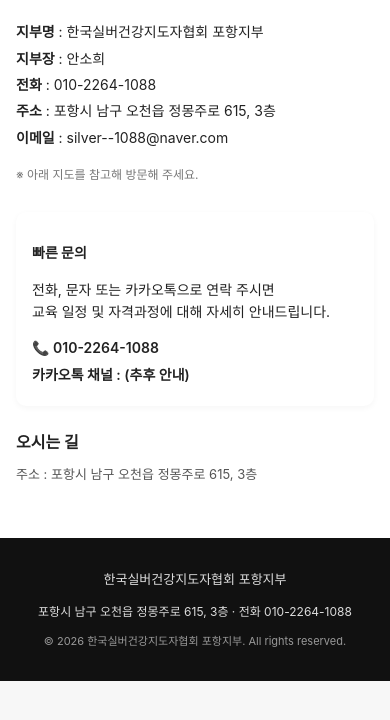
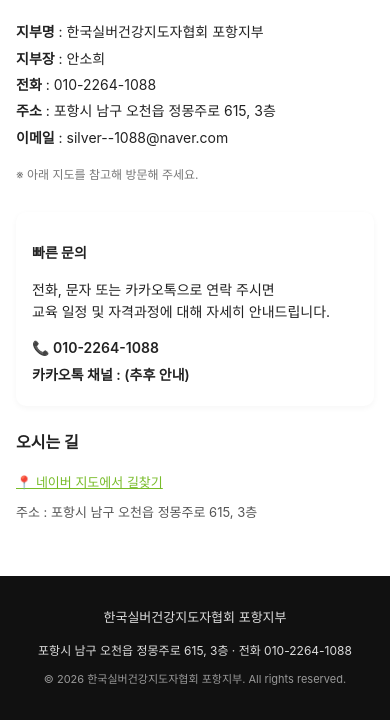
Before and after one commit to chltjddn1313/pohang-branch, a plain HTML site: page contact.html in a window 390 px wide. Shown: the part 244-964 px from the top of the page. Before the commit the page ends 925 px from the top, so only its background shows below. Drawn offline with Linux system fonts and the light colour scheme.

Commit message:
모바일 지도 수정

```diff
--- a/contact.html
+++ b/contact.html
@@ -71,10 +71,21 @@
             ></iframe>
           </div>
 
+          <!-- 모바일용 네이버 지도 버튼 -->
+          <a
+            class="map-link"
+            href="https://map.naver.com/p/search/%ED%8F%AC%ED%95%AD%EC%8B%9C%20%EB%82%A8%EA%B5%AC%20%EC%98%A4%EC%B2%9C%EC%9D%8D%20%EC%A0%95%EB%AA%BD%EC%A3%BC%EB%A1%9C%20615/address/14406388.9358005,4296899.7792503,%EA%B2%BD%EC%83%81%EB%B6%81%EB%8F%84%20%ED%8F%AC%ED%95%AD%EC%8B%9C%20%EB%82%A8%EA%B5%AC%20%EC%98%A4%EC%B2%9C%EC%9D%8D%20%EC%A0%95%EB%AA%BD%EC%A3%BC%EB%A1%9C%20615?c=15.00,0,0,0,dh&isCorrectAnswer=true"
+            target="_blank"
+            rel="noopener"
+          >
+            📍 네이버 지도에서 길찾기
+          </a>
+
           <p class="map-address">
             주소 : 포항시 남구 오천읍 정몽주로 615, 3층
           </p>
         </div>
+
       </div>
     </section>
   </main>
```
